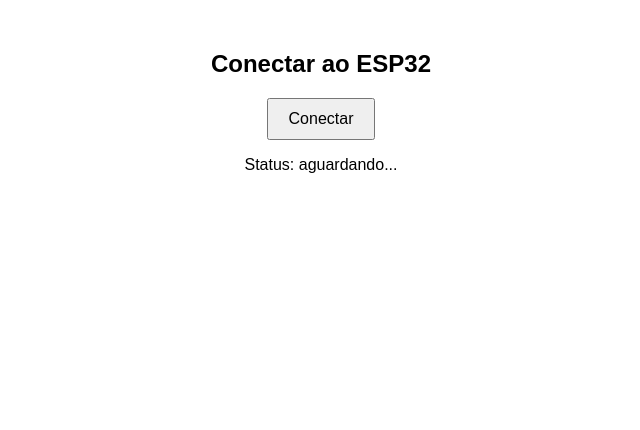
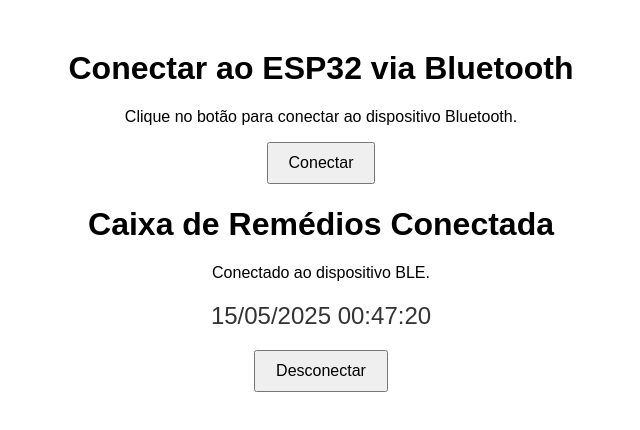
Before and after one commit to douglasdsa/UnisoProjetoIntegrador3Sem, a plain HTML site: page index.html in a window 1280 px wide. Shown: the whole page, without its empty margins (319-959 px from the left). Drawn offline with Linux system fonts and the light colour scheme.

Commit message:
Add files via upload

```diff
--- a/index.html
+++ b/index.html
@@ -2,40 +2,88 @@
 <html lang="pt-br">
 <head>
   <meta charset="UTF-8">
-  <title>BLE Teste</title>
+  <title>MedAlert</title>
 
   <link rel="stylesheet" type="text/css" href="styles.css" media="screen" />
 </head>
 <body>
-  <h2>Conectar ao ESP32</h2>
-  <button onclick="conectar()">Conectar</button>
-  <p id="status">Status: aguardando...</p>
+  <!-- Tela inicial: botão para conectar -->
+<div id="conectarSection" class="active">
+  <h1>Conectar ao ESP32 via Bluetooth</h1>
+  <p id="status">Clique no botão para conectar ao dispositivo Bluetooth.</p>
+  <button id="btnConectar">Conectar</button>
+</div>
+
+<!-- Tela progCaixa: mostra após conexão -->
+<div id="progCaixa">
+  <h1>Caixa de Remédios Conectada</h1>
+  <p id="statusProg">Conectado ao dispositivo BLE.</p>
+  <div id="dataHora">--/--/---- --:--:--</div>
+  <button id="btnDesconectar" style="margin-top:20px;">Desconectar</button>
+</div>
 
 <script>
-    async function conectar() {
+  let device;
+
+  // Função para mostrar data e hora local atualizada a cada segundo
+  function atualizarDataHora() {
+    const agora = new Date();
+    const dia = String(agora.getDate()).padStart(2, '0');
+    const mes = String(agora.getMonth() + 1).padStart(2, '0');
+    const ano = agora.getFullYear();
+    const horas = String(agora.getHours()).padStart(2, '0');
+    const minutos = String(agora.getMinutes()).padStart(2, '0');
+    const segundos = String(agora.getSeconds()).padStart(2, '0');
+    document.getElementById('dataHora').innerText = `${dia}/${mes}/${ano} ${horas}:${minutos}:${segundos}`;
+  }
+
+  setInterval(atualizarDataHora, 1000);
+  atualizarDataHora();
+
+  // Mostra uma "tela" e oculta outra
+  function mostrarTela(telaId) {
+    document.getElementById('conectarSection').classList.remove('active');
+    document.getElementById('progCaixa').classList.remove('active');
+    document.getElementById(telaId).classList.add('active');
+  }
+
+  // Inicia mostrando tela de conexão
+  mostrarTela('conectarSection');
+
+  // Botão conectar
+  document.getElementById('btnConectar').addEventListener('click', async () => {
     try {
-        const device = await navigator.bluetooth.requestDevice({
+      const options = {
         filters: [{ namePrefix: 'ESP32' }],
         optionalServices: ['4fafc201-1fb5-459e-8fcc-c5c9c331914b']
-        });
+      };
 
-        document.getElementById("status").innerText = "Dispositivo selecionado: " + device.name;
+      device = await navigator.bluetooth.requestDevice(options);
 
-        device.addEventListener("gattserverdisconnected", () => {
-          document.getElementById("status").innerText = "Desconectado. Retornando à index.html";
-          window.location.href = "index.html";
+      device.addEventListener('gattserverdisconnected', () => {
+        alert('Dispositivo desconectado! Voltando para a tela inicial.');
+        mostrarTela('conectarSection');
       });
 
       const server = await device.gatt.connect();
-        document.getElementById("status").innerText = "Conectado com sucesso. Redirecionando...";
-        setTimeout(() => {
-          window.location.href = "progCaixa.html";
-        }, 1000);
+
+      document.getElementById('statusProg').innerText = `Conectado ao dispositivo BLE: ${device.name}`;
+
+      mostrarTela('progCaixa');
 
     } catch (error) {
-        document.getElementById("status").innerText = "Erro: " + error;
+      document.getElementById('status').innerText = `Erro ao conectar: ${error}`;
     }
+  });
+
+  // Botão desconectar
+  document.getElementById('btnDesconectar').addEventListener('click', async () => {
+    if (device && device.gatt.connected) {
+      await device.gatt.disconnect();
+      mostrarTela('conectarSection');
+      document.getElementById('status').innerText = 'Desconectado manualmente.';
     }
+  });
 </script>
 </body>
 </html>
```
Lines whose indentation alone changed are shown as unchanged.
